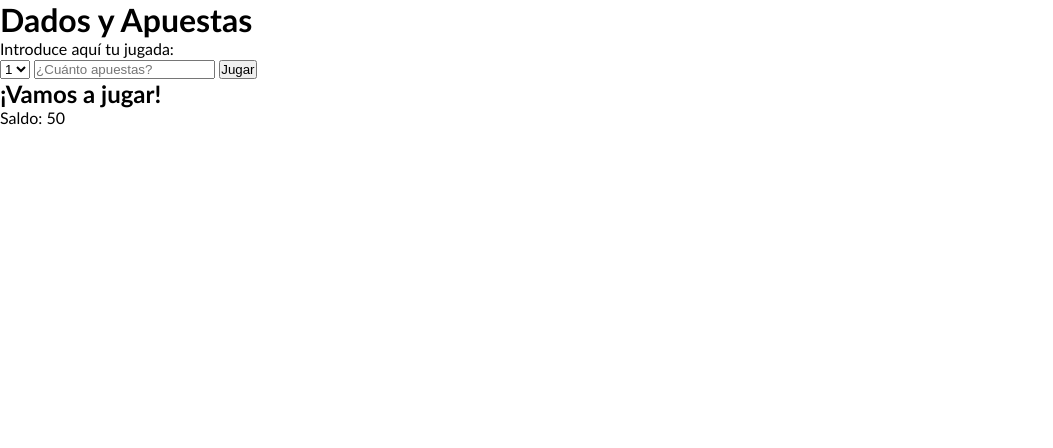
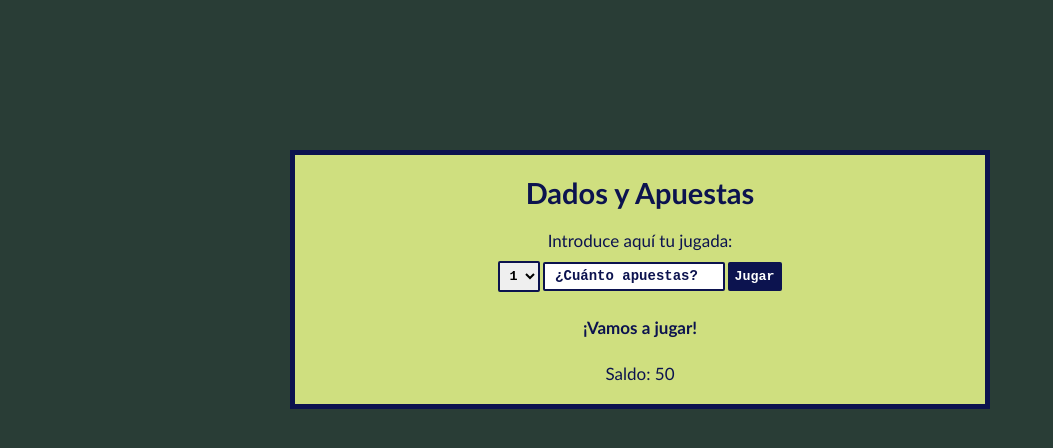
Before and after one commit to Adalab/modulo-2-evaluacion-intermedia-masarom, a plain HTML site: page index.html in a window 1280 px wide. Shown: the whole page, without its empty margins (0-1053 px from the left). Drawn offline with Linux system fonts and the light colour scheme.

Commit message:
add final styles

```diff
--- a/css/main.css
+++ b/css/main.css
@@ -6,8 +6,87 @@
 
 :root {
     font-family: 'Trebuchet MS', 'Lucida Sans Unicode', 'Lucida Grande', 'Lucida Sans', Arial, sans-serif;
+    font-size: 62.5%;
 }
 
 .hidden {
     display: none;
 }
+
+.body {
+    background-color: #293d36;
+}
+.main {
+    text-align: center;
+    margin: auto;
+    margin-top: 25px;
+    width: 80vw;
+    border:5px solid #0C134F;
+    background-color:#cfdf7f;
+}
+
+.game__text {
+    padding: 10px 0;
+    color:#0C134F;
+    font-size: 1.7rem;
+}
+
+.game__text.title{
+    padding-top: 20px;
+    font-size: 2.9rem;
+}
+
+.form {
+    padding-bottom: 15px;
+}
+
+.form__object {
+    font-family: 'Courier New', Courier, monospace;
+    font-weight: bold;
+    padding: 5px 5px;
+    border: 2px solid #0C134F;
+    border-radius: 2px;
+}
+
+.form__object::placeholder {
+    color:#0C134F;
+    text-align: center;
+    font-size: 1.4rem;
+}
+
+.submit {
+    color: white;
+    border: 2px solid #0C134F;
+    border-radius: 2px;
+    background-color: #0C134F;
+}
+
+.balance {
+    padding-top: 15px;
+}
+
+.hidden__message {
+    font-size: 1.4rem;
+    width: 85%;
+    margin: 0 auto;
+    margin-bottom: 10px;
+}
+
+.hidden__message--text {
+    border: 2px solid #0C134F;
+    border-radius: 2px;
+    background-color: #0C134F;
+    color: white;
+    padding: 10px 5px;
+}
+
+.hidden__button {
+    margin: 15px 0;
+}
+
+@media all and (min-width:768px) {
+    .main {
+        margin-top: 150px;
+        max-width: 700px;
+    }
+}
--- a/index.html
+++ b/index.html
@@ -8,12 +8,12 @@
     <title>Ejercicio de Evaluación Intermedia</title>
     <link rel="stylesheet" href="./css/main.css">
 </head>
-<body>
-    <main>
-        <h1>Dados y Apuestas</h1>
-        <p>Introduce aquí tu jugada:</p>
-        <form action="">
-            <select class="js_dice" name="dice" id="dice">
+<body class="body">
+    <main class="main">
+        <h1 class="game__text title">Dados y Apuestas</h1>
+        <p class="game__text desc">Introduce aquí tu jugada:</p>
+        <form action="" class="form">
+            <select class="form__object js_dice" name="dice" id="dice">
                 <option value="1" class="dice">1</option>
                 <option value="2" class="dice">2</option>
                 <option value="3" class="dice">3</option>
@@ -21,16 +21,16 @@
                 <option value="5" class="dice">5</option>
                 <option value="6" class="dice">6</option>
             </select>
-            <input class="js_bet" type="number" name="bet" id="bet" placeholder="¿Cuánto apuestas?">
-            <button class="js_play" type="submit">Jugar</button>
+            <input class="form__object js_bet" type="number" name="bet" id="bet" placeholder="¿Cuánto apuestas?">
+            <button class="form__object submit js_play" type="submit">Jugar</button>
         </form>
-        <h2 class="js_message">¡Vamos a jugar!</h2>
-        <div class="balance">
+        <h2 class="game__text js_message">¡Vamos a jugar!</h2>
+        <div class="game__text balance">
             <span>Saldo: </span>
             <span class="js_balance">50</span>
         </div>
-        <div class="js_endgame"></div>
-        <button type="reset" class="hidden js_reset">Reiniciar Juego</button>
+        <div class="hidden__message js_endgame"></div>
+        <button type="reset" class="form__object hidden__button hidden js_reset">Reiniciar Juego</button>
     </main>
     <script src="./js/main.js"></script>
 </body>
--- a/js/main.js
+++ b/js/main.js
@@ -97,20 +97,20 @@ function updateBalance() {
         betMsg.innerHTML = `Has perdido lo apostado 😫`;
         loserBet();
     }
+}
 
-}
     //Bonus
 function endGame () {
-    console.log('Avengers, ¡Assemble!');
+    //console.log('Avengers, ¡Assemble!');
     if (balance.innerHTML >= 200) {
-        endGameMsg.innerHTML = `<p>¡Has ganado a la máquina! Recoge tu premio de ${balance.innerHTML} monedas.</p>`
+        endGameMsg.innerHTML = `<p class="hidden__message--text">¡Has ganado a la máquina! Recoge tu premio de ${balance.innerHTML} monedas.</p>`
     } else if (balance.innerHTML <= 0) {
-        endGameMsg.innerHTML = `¡Vaya! Te ha ganado la máquina. No te olvides de pasar por caja y pagarnos lo que nos debes 🙂`;
+        endGameMsg.innerHTML = `<p class="hidden__message--text">¡Vaya! Te ha ganado la máquina. No te olvides de pasar por caja y pagarnos lo que nos debes 🙂</p>`;
     }
 }
 
 function resetGameBtn() {
-    console.log('Thanos chasqueó los dedos');
+    //console.log('Thanos chasqueó los dedos');
     if (balance.innerHTML >=200) {
         resetBtn.classList.remove('hidden');
         playBtn.classList.add('hidden');
@@ -128,8 +128,6 @@ function handleClick (ev) {
     resetGameBtn();
 };
 
-
-
 // EVENTO
 playBtn.addEventListener('click', handleClick);
 
```
